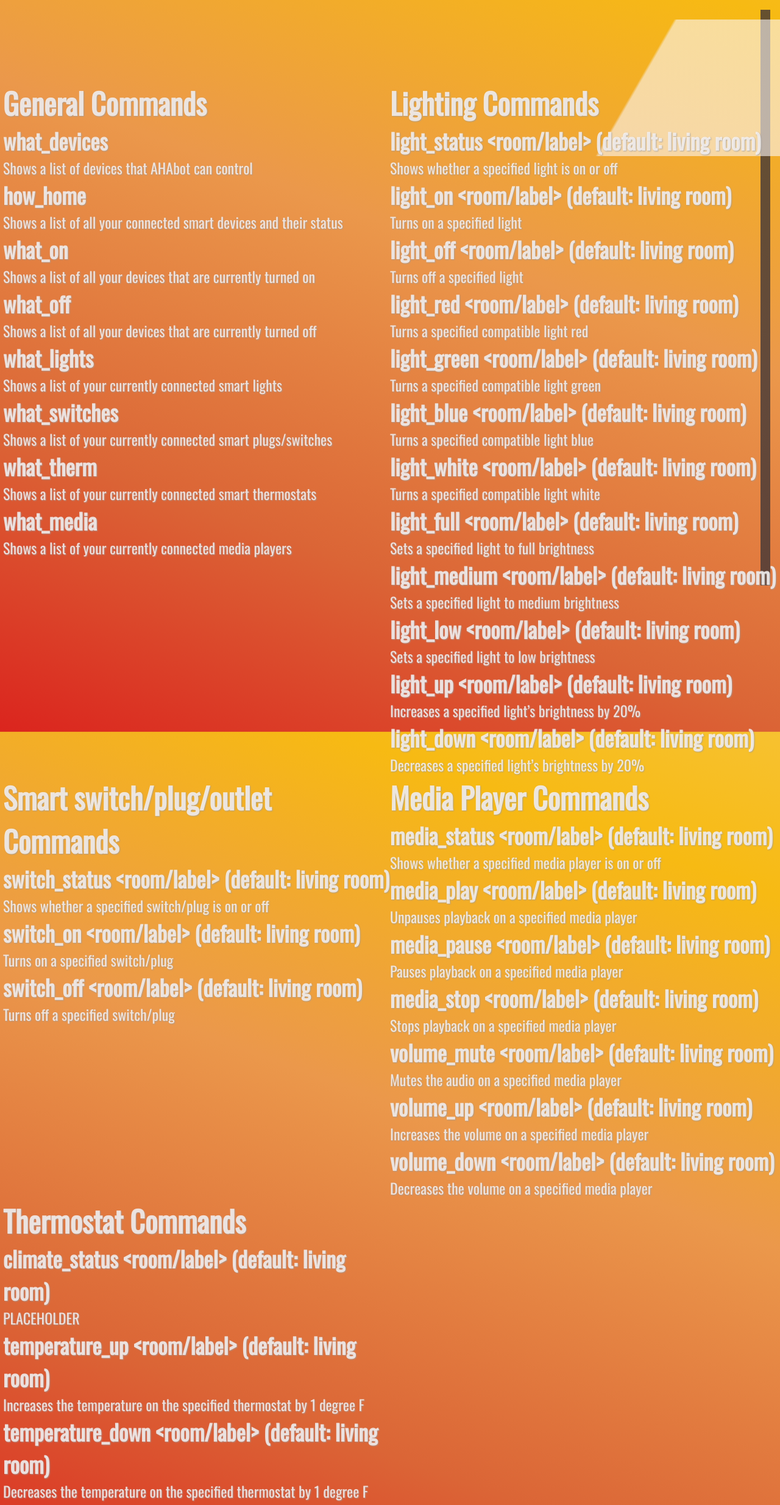
After one commit to the-home-of-command-z/home-away, a Django app: page /help/ in a window 1280 px wide. The commit adds this page. Shown: the whole page at 61% size. Run offline with Django 3.2, Linux system fonts and the light colour scheme.

Commit message:
add help.html and associated url and view

```diff
--- a/core/static/main.css
+++ b/core/static/main.css
@@ -118,3 +118,18 @@ input {
     max-width: 35rem;
     padding-right: 1rem;
 }
+.helpDiv {
+    color: rgba(250, 246, 246, 0.8);
+    /* color: black; */
+    font-size: 1.5rem;
+    text-shadow: 1px 1px 2px rgba(161, 159, 159, 0.8);
+    /* text-shadow: 1px 1px 2px white; */
+    margin-top: 10%;
+    padding: 5px;
+    display: flex;
+    flex-wrap: wrap;
+    align-items: flex-start;
+}
+.helpChild {
+    width: 50%;
+}
--- /dev/null
+++ b/core/templates/help.html
@@ -0,0 +1,87 @@
+{% extends "base.html" %}
+
+{% block content %}
+<div class="helpDiv">
+    <div class="helpChild">
+        <h1>General Commands</h1>
+        <h2>what_devices</h2>
+        <p>Shows a list of devices that AHAbot can control</p>
+        <h2>how_home</h2>
+        <p>Shows a list of all your connected smart devices and their status</p>
+        <h2>what_on</h2>
+        <p>Shows a list of all your devices that are currently turned on</p>
+        <h2>what_off</h2>
+        <p>Shows a list of all your devices that are currently turned off</p>
+        <h2>what_lights</h2>
+        <p>Shows a list of your currently connected smart lights</p>
+        <h2>what_switches</h2>
+        <p>Shows a list of your currently connected smart plugs/switches</p>
+        <h2>what_therm</h2>
+        <p>Shows a list of your currently connected smart thermostats</p>
+        <h2>what_media</h2>
+        <p>Shows a list of your currently connected media players</p>
+    </div>
+    <div class="helpChild">
+        <h1>Lighting Commands</h1>
+        <h2>light_status &lt;room/label&gt; (default: living room)</h2>
+        <p>Shows whether a specified light is on or off</p>
+        <h2>light_on &lt;room/label&gt; (default: living room)</h2>
+        <p>Turns on a specified light</p>
+        <h2>light_off &lt;room/label&gt; (default: living room)</h2>
+        <p>Turns off a specified light</p>
+        <h2>light_red &lt;room/label&gt; (default: living room)</h2>
+        <p>Turns a specified compatible light red</p>
+        <h2>light_green &lt;room/label&gt; (default: living room)</h2>
+        <p>Turns a specified compatible light green</p>
+        <h2>light_blue &lt;room/label&gt; (default: living room)</h2>
+        <p>Turns a specified compatible light blue</p>
+        <h2>light_white &lt;room/label&gt; (default: living room)</h2>
+        <p>Turns a specified compatible light white</p>
+        <h2>light_full &lt;room/label&gt; (default: living room)</h2>
+        <p>Sets a specified light to full brightness</p>
+        <h2>light_medium &lt;room/label&gt; (default: living room)</h2>
+        <p>Sets a specified light to medium brightness</p>
+        <h2>light_low &lt;room/label&gt; (default: living room)</h2>
+        <p>Sets a specified light to low brightness</p>
+        <h2>light_up &lt;room/label&gt; (default: living room)</h2>
+        <p>Increases a specified light’s brightness by 20%</p>
+        <h2>light_down &lt;room/label&gt; (default: living room)</h2>
+        <p>Decreases a specified light’s brightness by 20%</p>
+    </div>
+    <div class="helpChild">
+        <h1>Smart switch/plug/outlet Commands</h1>
+        <h2>switch_status &lt;room/label&gt; (default: living room)</h2>
+        <p>Shows whether a specified switch/plug is on or off</p>
+        <h2>switch_on &lt;room/label&gt; (default: living room)</h2>
+        <p>Turns on a specified switch/plug</p>
+        <h2>switch_off &lt;room/label&gt; (default: living room)</h2>
+        <p>Turns off a specified switch/plug</p>
+    </div>
+    <div class="helpChild">
+        <h1>Media Player Commands</h1>
+        <h2>media_status &lt;room/label&gt; (default: living room)</h2>
+        <p>Shows whether a specified media player is on or off</p>
+        <h2>media_play &lt;room/label&gt; (default: living room)</h2>
+        <p>Unpauses playback on a specified media player</p>
+        <h2>media_pause &lt;room/label&gt; (default: living room)</h2>
+        <p>Pauses playback on a specified media player</p>
+        <h2>media_stop &lt;room/label&gt; (default: living room)</h2>
+        <p>Stops playback on a specified media player</p>
+        <h2>volume_mute &lt;room/label&gt; (default: living room)</h2>
+        <p>Mutes the audio on a specified media player</p>
+        <h2>volume_up &lt;room/label&gt; (default: living room)</h2>
+        <p>Increases the volume on a specified media player</p>
+        <h2>volume_down &lt;room/label&gt; (default: living room)</h2>
+        <p>Decreases the volume on a specified media player</p>
+    </div>
+    <div class="helpChild">
+        <h1>Thermostat Commands</h1>
+        <h2>climate_status &lt;room/label&gt; (default: living room)</h2>
+        <p>PLACEHOLDER</p>
+        <h2>temperature_up &lt;room/label&gt; (default: living room)</h2>
+        <p>Increases the temperature on the specified thermostat by 1 degree F</p>
+        <h2>temperature_down &lt;room/label&gt; (default: living room)</h2>
+        <p>Decreases the temperature on the specified thermostat by 1 degree F</p>
+    </div>
+</div>
+{% endblock %}
--- a/core/views.py
+++ b/core/views.py
@@ -49,3 +49,6 @@ def registration_success(request):
 
 def homepage(request):
     return render(request, 'homepage.html')
+
+def help_page(request):
+    return render(request, 'help.html')
--- a/homeaway/urls.py
+++ b/homeaway/urls.py
@@ -30,6 +30,7 @@ urlpatterns = [
     path('register_device/', views.register_device, name='register-device'),
     path('registration_success/', views.registration_success, name='registration-success'),
     path('', views.homepage, name="homepage"),
+    path('help/', views.help_page, name='helppage'),
 ]
 
 urlpatterns += static(settings.STATIC_URL, document_root=settings.STATIC_ROOT)
```
